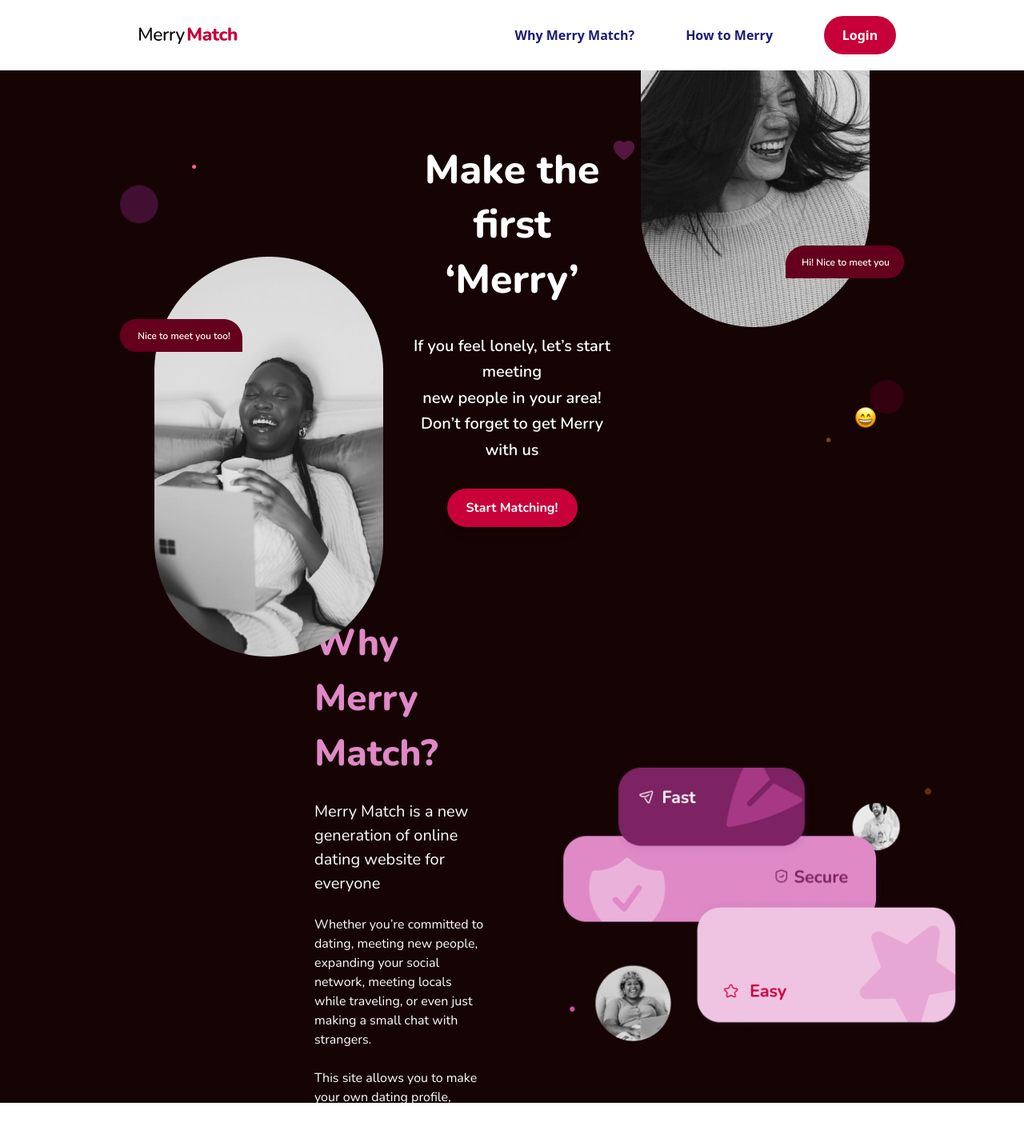
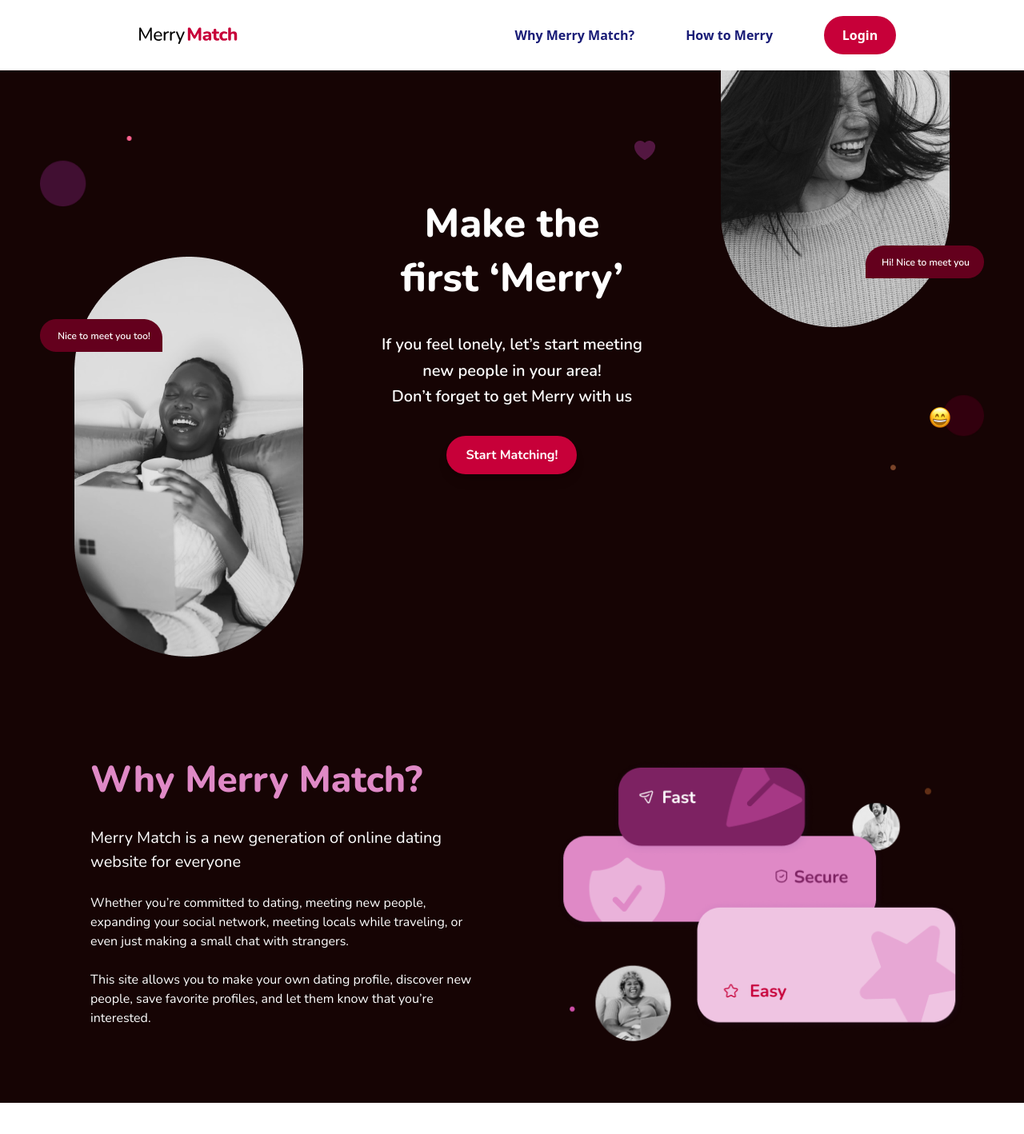
Before and after one commit to kittha/merry-match, a React (Vite) app in the folder client/: page / in a window 1280 px wide. Shown: the top 1418 px of the page at 80% size. After the commit the page ends 1379 px from the top, so only its background shows below. Built offline with nearby package versions, Linux system fonts and the light colour scheme.

Commit message:
feat:fix responsive

```diff
--- a/client/src/components/homepage/FirstSection.jsx
+++ b/client/src/components/homepage/FirstSection.jsx
@@ -6,19 +6,19 @@ function FirstSection() {
     <div>
       <div className="w-full bg-[#160404] lg:h-[533px] h-auto lg:flex justify-center items-center space-x-9 relative">
         <div className="lg:w-[549px] lg:h-[325px] lg:flex lg:flex-col justify-center px-0 lg:px-160">
-          <h1 className="text-[#DF89C6] text-[46px] font-Nunito font-[800] lg:pl-80 px-4 2xl:pl-0" id="why-merry">
+          <h1 className="text-[#DF89C6] text-[46px] font-Nunito font-[800] lg:pl-10 px-4 2xl:pl-0" id="why-merry">
             Why Merry Match?
           </h1>
           <br />
-          <p className="text-white font-Nunito text-[20px] lg:pl-80 px-4 2xl:pl-0">
+          <p className="text-white font-Nunito text-[20px] lg:pl-10 px-4 2xl:pl-0">
             Merry Match is a new generation of online dating website for everyone
           </p>
           <br />
-          <p className="text-white font-Nunito text-[16px] lg:pl-80 px-4 2xl:pl-0">
+          <p className="text-white font-Nunito text-[16px] lg:pl-10 px-4 2xl:pl-0">
             Whether you’re committed to dating, meeting new people, expanding your social network, meeting locals while traveling, or even just making a small chat with strangers.
           </p>
           <br />
-          <p className="text-white font-Nunito text-[16px] lg:pl-80 px-4 2xl:pl-0">
+          <p className="text-white font-Nunito text-[16px] lg:pl-10 px-4 2xl:pl-0">
             This site allows you to make your own dating profile, discover new people, save favorite profiles, and let them know that you’re interested.
           </p>
         </div>
--- a/client/src/components/homepage/Header.jsx
+++ b/client/src/components/homepage/Header.jsx
@@ -8,7 +8,7 @@ import vector4 from '../../assets/HomePage/vector4.png'
 const Header = () => {
   return (
     <div className="relative bg-[#160404] text-white w-screen lg:h-[846px] h-[1035px] overflow-hidden">
-      <div className="container mx-auto flex flex-col items-center justify-center h-screen lg:w-[1440px] w-full lg:px-[150px] px-4">
+      <div className="container mx-auto flex flex-col items-center justify-center h-screen lg:w-[1440px] w-full lg:px-[50px] px-4">
         <div className="flex flex-col items-center justify-start w-full h-full">
           <div className="flex flex-col lg:flex-row w-full justify-between items-center lg:h-[758px] z-10 relative">
             <img src={headerimage2} alt="Image 1" className="lg:translate-y-48 lg:-translate-x-0 translate-y-10 translate-x-28 lg:order-1 order-3 w-2/3 lg:w-auto" />
@@ -25,13 +25,13 @@ const Header = () => {
               </button>
             </div>
             <img src={headerimage1} alt="Image 2" className="lg:-translate-y-48 lg:translate-x-0 -translate-y-8 -translate-x-28 lg:order-3 order-1 w-56 lg:w-auto" />
-            <div className="absolute inset-0 flex items-center justify-center z-0 pointer-events-none hidden lg:flex">
+            <div className="absolute inset-0  items-center justify-center z-0 pointer-events-none hidden lg:flex">
               <img src={vector1} alt="vector 1" className="object-contain animate-pulse" />
             </div>
-            <div className="absolute inset-0 flex items-center justify-center z-0 pointer-events-none hidden lg:flex">
+            <div className="absolute inset-0  items-center justify-center z-0 pointer-events-none hidden lg:flex">
               <img src={vector3} alt="vector 3" className="absolute top-[24%] left-[63%] object-contain animate-bounce" />
             </div>
-            <div className="absolute inset-0 flex items-center justify-center z-0 pointer-events-none hidden lg:flex">
+            <div className="absolute inset-0  items-center justify-center z-0 pointer-events-none hidden lg:flex">
               <img src={vector4} alt="vector 4" className="absolute top-[68%] right-[3.5%] object-contain animate-bounce" />
             </div>
           </div>
```
